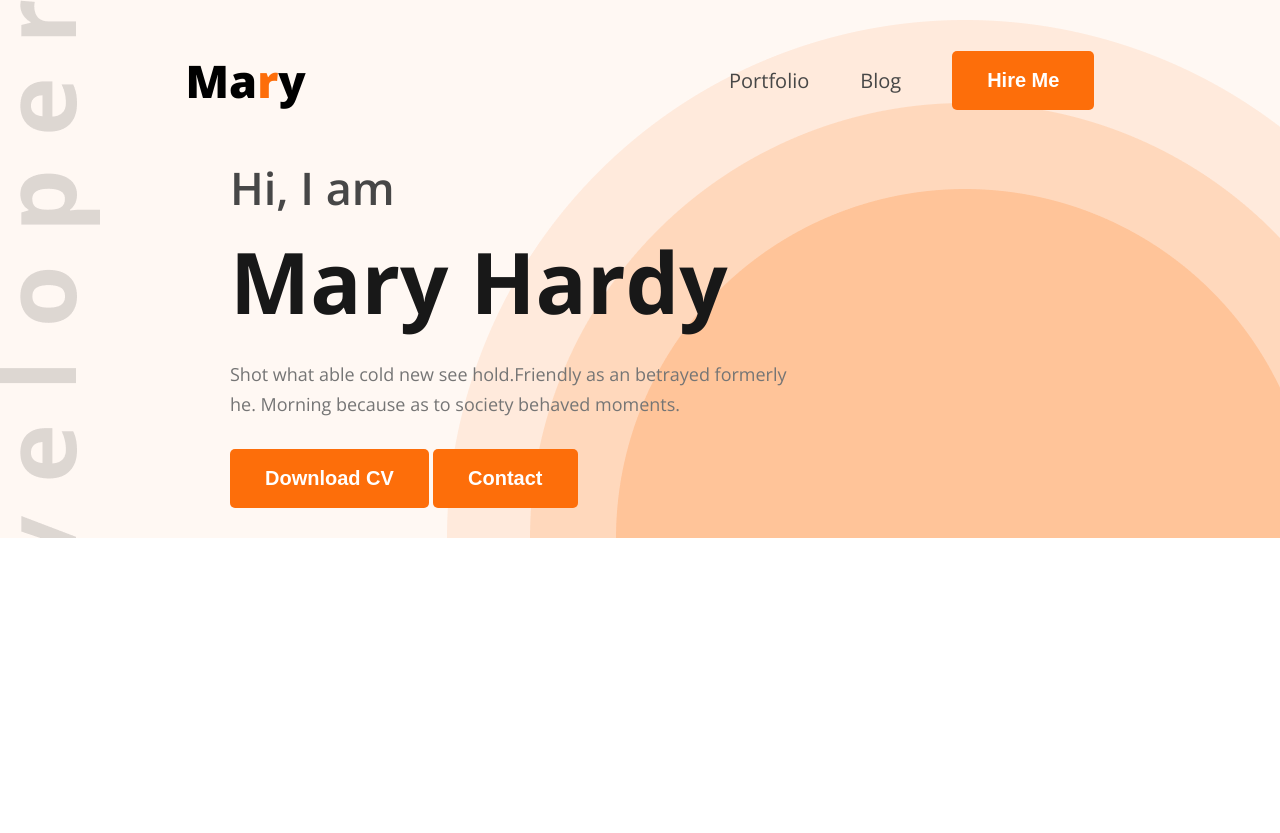
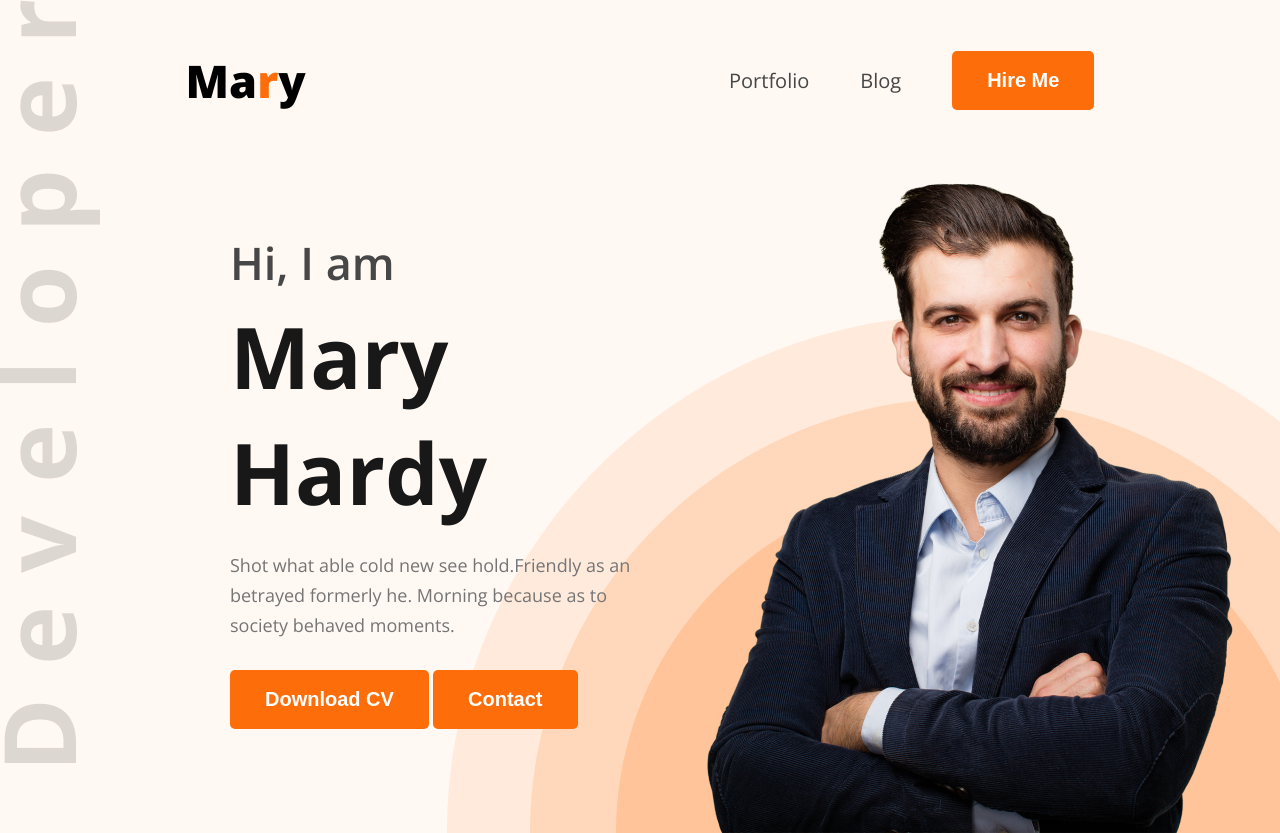
Before and after one commit to meheroon/hero-dev-code, a plain HTML site: page index.html in a window 1280 px wide. Before the commit the page ends 800 px from the top, so only its background shows below. Drawn offline with nearby package versions, Linux system fonts and the light colour scheme; the site is published under a folder, as on GitHub Pages, so addresses that start at the root find nothing.

Commit message:
image path fic

```diff
--- a/index.html
+++ b/index.html
@@ -33,7 +33,7 @@
                 </p>
             </div>
             <div class="banner-image">
-                <img src="/images/hardy.png" alt="">
+                <img src="./images/hardy.png" alt="">
             </div>
         </section>
     </header>
```
